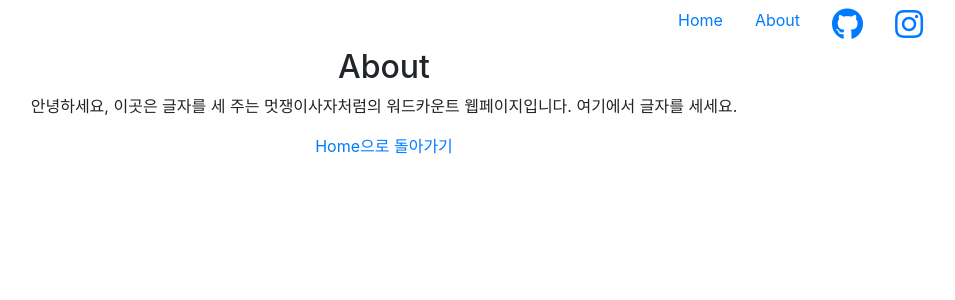
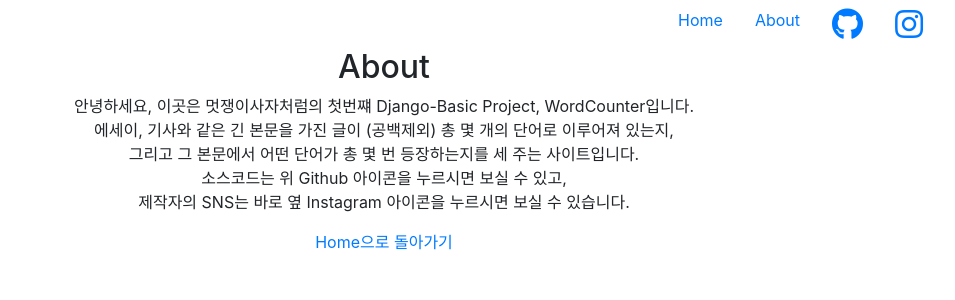
Before and after one commit to kangtegong-lectures/django-wordcounter, a Django app: page /about/ in a window 1280 px wide. Shown: the top 300 px of the page, without its empty margins (256-1211 px from the left). Run offline with Django 3.2, Linux system fonts and the light colour scheme; some libraries are stand-ins or nearby versions.

Commit message:
about page

```diff
--- a/wordcount/templates/about.html
+++ b/wordcount/templates/about.html
@@ -3,7 +3,15 @@
     {% block contents %}
     <div style="text-align: center">
         <h2>About</h2>
-        <p>안녕하세요, 이곳은 글자를 세 주는 멋쟁이사자처럼의 워드카운트 웹페이지입니다. 여기에서 글자를 세세요.</p>
+        <p>
+        안녕하세요, 이곳은 멋쟁이사자처럼의 첫번쨰 Django-Basic Project, WordCounter입니다. <br>
+
+        에세이, 기사와 같은 긴 본문을 가진 글이 (공백제외) 총 몇 개의 단어로 이루어져 있는지, <br>
+        그리고 그 본문에서 어떤 단어가 총 몇 번 등장하는지를 세 주는 사이트입니다. <br>
+
+        소스코드는 위 Github 아이콘을 누르시면 보실 수 있고, <br>
+        제작자의 SNS는 바로 옆 Instagram 아이콘을 누르시면 보실 수 있습니다. <br>
+        </p>
         <a href="{%url 'home'%}">Home으로 돌아가기</a>
     </div>
     {% endblock %}
--- a/wordcount/templates/home.html
+++ b/wordcount/templates/home.html
@@ -11,7 +11,7 @@
                 공백 포함 할까요?
             </button>
             <div class="dropdown-menu" aria-labelledby="dropdownMenuButton">
-                <a class="dropdown-item" href="{% url 'blank' %}">Yes!</a>
+                <a class="dropdown-item" href="">Yes!</a>
                 <a class="dropdown-item" href="">No!</a>
             </div>
             </div>
@@ -28,7 +28,5 @@
             </p>
         </div>
         </div>
-
-
     {% endblock %}
 </body>
```
